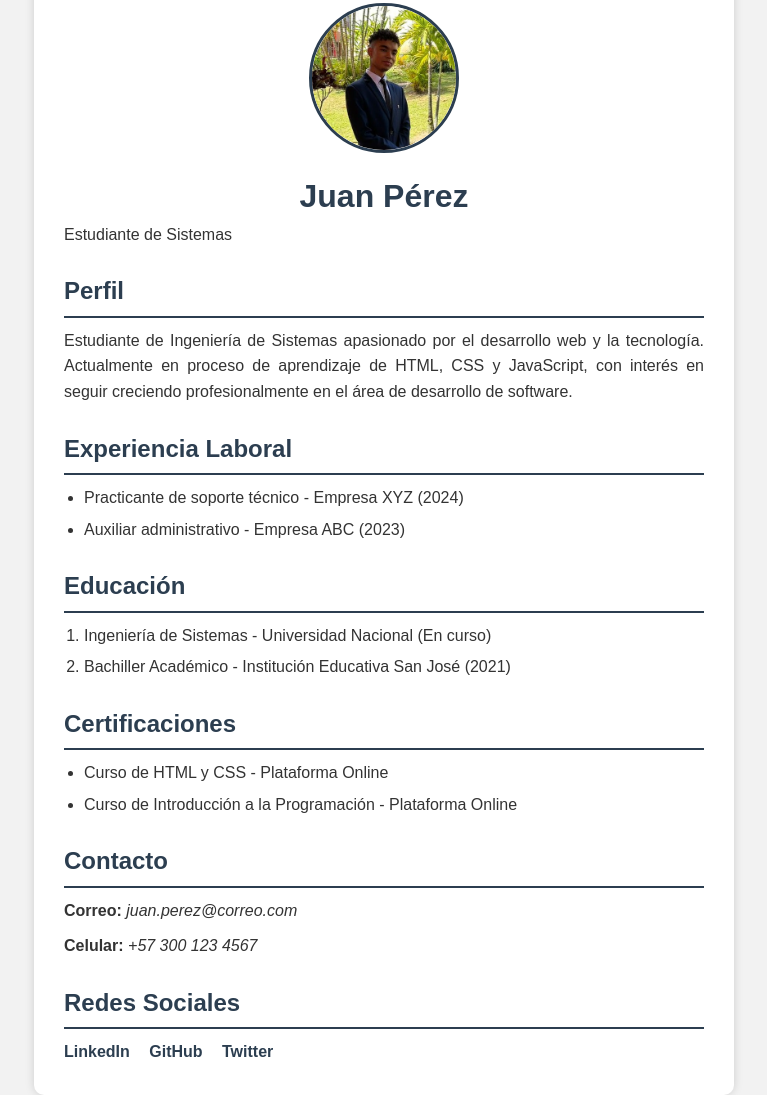
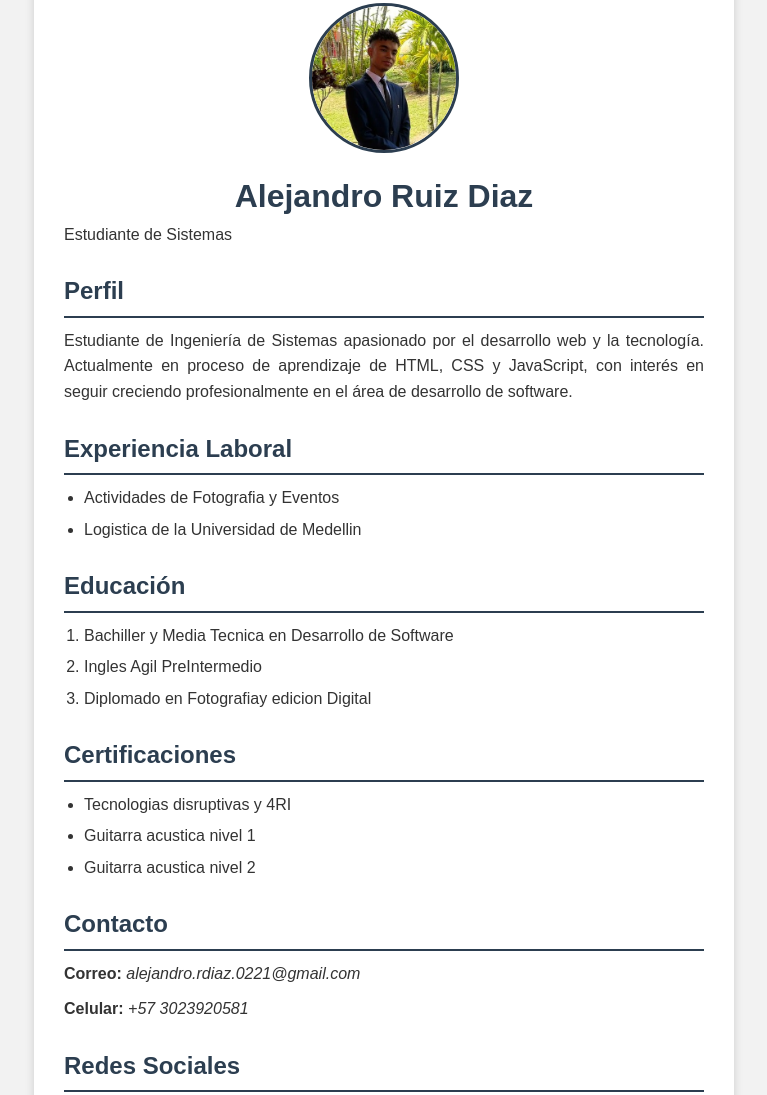
Before and after one commit to A13RD/CV, a plain HTML site: page ia/hoja-de-vida.html in a window 1280 px wide. Shown: the part 47-1142 px from the top of the page, without its empty margins (256-1023 px from the left). Drawn offline with Linux system fonts and the light colour scheme.

Commit message:
Actualizar hoja de vida

```diff
--- a/ia/hoja-de-vida.html
+++ b/ia/hoja-de-vida.html
@@ -3,7 +3,7 @@
 <head>
   <meta charset="UTF-8">
   <meta name="viewport" content="width=device-width, initial-scale=1.0">
-  <title>Hoja de Vida - Juan Pérez</title>
+  <title>Hoja de Vida - Alejandro Ruiz Diaz</title>
   <style>
     * {
       margin: 0;
@@ -92,8 +92,8 @@
 
     <!-- Encabezado con foto de perfil -->
     <div class="encabezado">
-      <img class="foto-perfil" src="../pfp.jpeg" alt="Foto de perfil de Juan Pérez">
-      <h1>Juan Pérez</h1>
+      <img class="foto-perfil" src="../pfp.jpeg" alt="Foto de perfil de Alejandro Ruiz Diaz">
+      <h1>Alejandro Ruiz Diaz</h1>
       <p>Estudiante de Sistemas</p>
     </div>
 
@@ -108,37 +108,38 @@
     <!-- Experiencia Laboral -->
     <h2>Experiencia Laboral</h2>
     <ul>
-      <li>Practicante de soporte técnico - Empresa XYZ (2024)</li>
-      <li>Auxiliar administrativo - Empresa ABC (2023)</li>
+      <li>Actividades de Fotografia y Eventos</li>
+      <li>Logistica de la Universidad de Medellin</li>
     </ul>
 
     <!-- Educación -->
     <h2>Educación</h2>
     <ol>
-      <li>Ingeniería de Sistemas - Universidad Nacional (En curso)</li>
-      <li>Bachiller Académico - Institución Educativa San José (2021)</li>
+      <li>Bachiller y Media Tecnica en Desarrollo de Software</li>
+      <li>Ingles Agil PreIntermedio</li>
+      <li>Diplomado en Fotografiay edicion Digital</li>
     </ol>
 
     <!-- Certificaciones -->
     <h2>Certificaciones</h2>
     <ul>
-      <li>Curso de HTML y CSS - Plataforma Online</li>
-      <li>Curso de Introducción a la Programación - Plataforma Online</li>
+      <li>Tecnologias disruptivas y 4RI</li>
+      <li>Guitarra acustica nivel 1</li>
+      <li>Guitarra acustica nivel 2</li>
     </ul>
 
     <!-- Contacto -->
     <h2>Contacto</h2>
     <div class="contacto">
-      <p><strong>Correo:</strong> <em>juan.perez@correo.com</em></p>
-      <p><strong>Celular:</strong> <em>+57 300 123 4567</em></p>
+      <p><strong>Correo:</strong> <em>alejandro.rdiaz.0221@gmail.com</em></p>
+      <p><strong>Celular:</strong> <em>+57 3023920581</em></p>
     </div>
 
     <!-- Redes sociales -->
     <h2>Redes Sociales</h2>
     <div class="redes">
-      <a href="https://www.linkedin.com" target="_blank">LinkedIn</a>
-      <a href="https://github.com" target="_blank">GitHub</a>
-      <a href="https://twitter.com" target="_blank">Twitter</a>
+      <a href="https://www.linkedin.com/in/alejandroruizdiaz2007" target="_blank">LinkedIn</a>
+      <a href="https://github.com/A13RD" target="_blank">GitHub</a>
     </div>
 
   </div>
```
